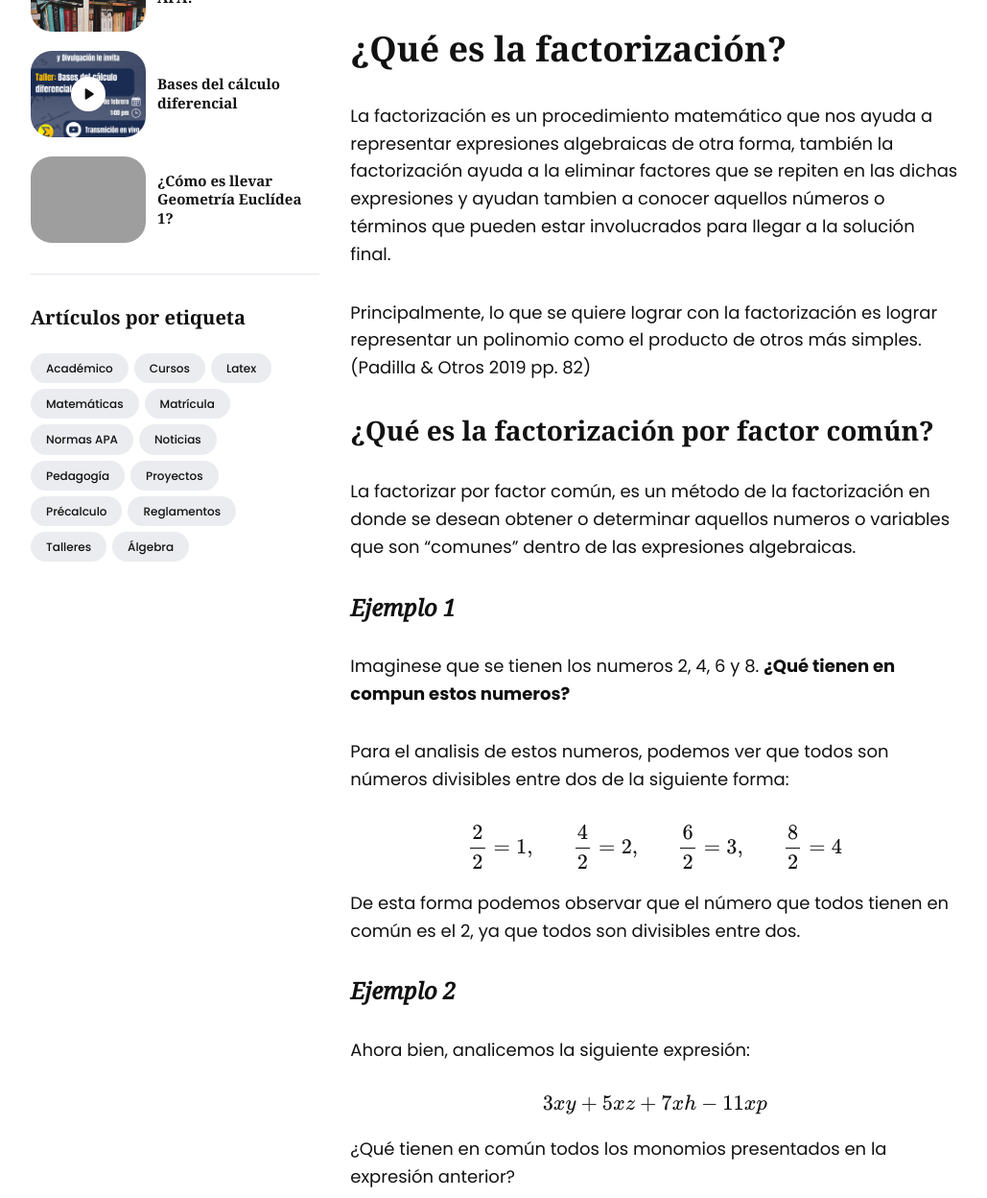
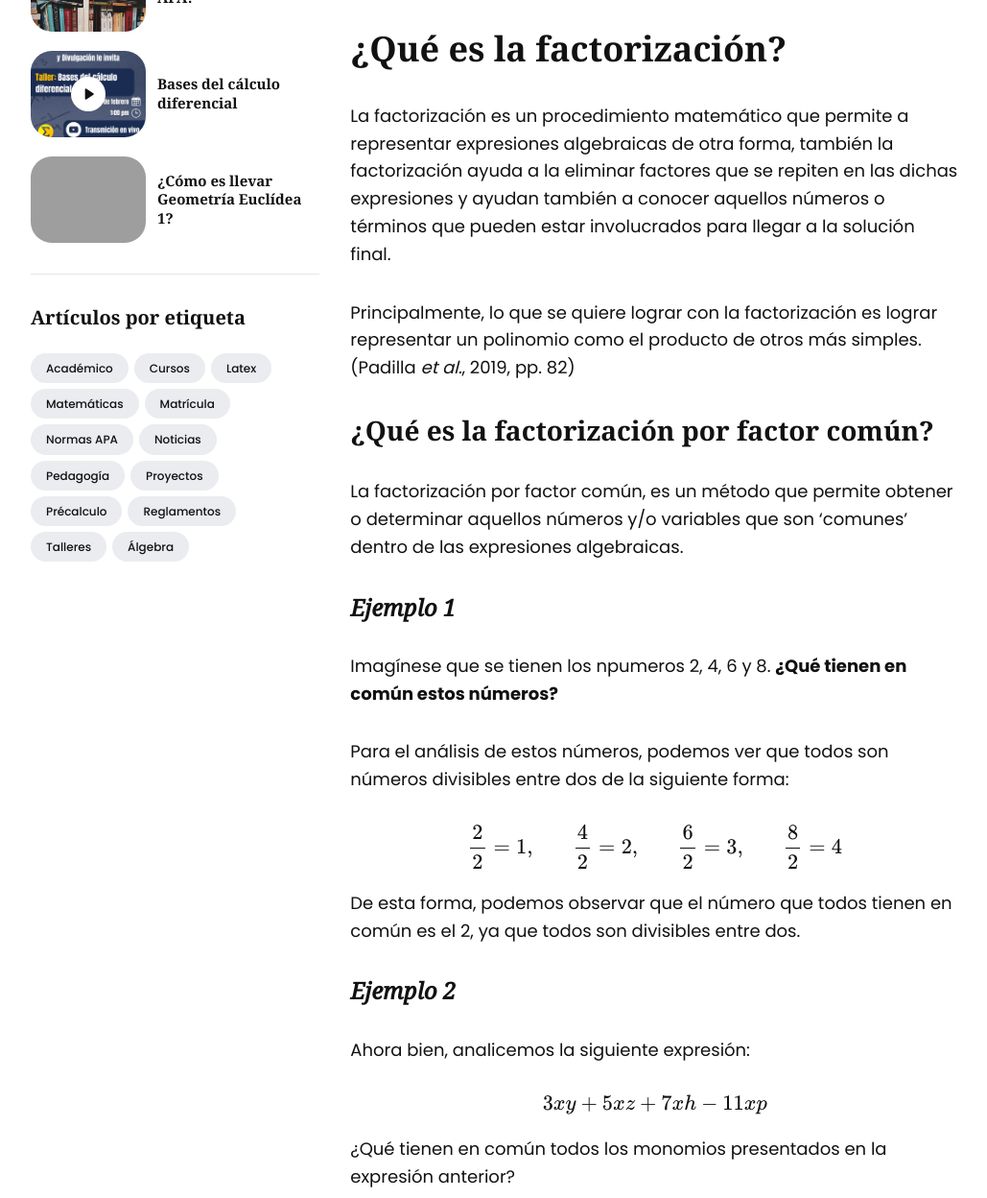
Before and after one commit to asoesem/asoesem.github.io, a Jekyll site: the page built from _posts/2024-04-04-factorizacion-por-factor-comun.md, in a window 1280 px wide and 1400 px high, scrolled down 679 px, cut to the strip 152-1400 px from the top of the window. Shown: the whole strip at 96% size, without its empty margins (124-1153 px from the left). Built offline with Jekyll 4.4.1, drawn with Linux system fonts in a browser that asks for light colours; some of the changed text lies outside the part shown; grey boxes are pictures that could not be loaded.

Commit message:
2024-04-04-factorizacion-por-factor-comun.md
Correcciones ortográficas.

```diff
--- a/_posts/2024-04-04-factorizacion-por-factor-comun.md
+++ b/_posts/2024-04-04-factorizacion-por-factor-comun.md
@@ -13,22 +13,22 @@ share: true
 ---
 # ¿Qué es la factorización?
 
-La factorización es un procedimiento matemático que nos ayuda a representar expresiones algebraicas de otra forma, también la factorización ayuda a la eliminar factores que se repiten en las dichas expresiones y ayudan tambien a conocer aquellos números o términos que pueden estar involucrados para llegar a la solución final.
+La factorización es un procedimiento matemático que permite a representar expresiones algebraicas de otra forma, también la factorización ayuda a la eliminar factores que se repiten en las dichas expresiones y ayudan también a conocer aquellos números o términos que pueden estar involucrados para llegar a la solución final.
 
-Principalmente, lo que se quiere lograr con la factorización es lograr representar un polinomio como el producto de otros más simples. (Padilla & Otros 2019 pp. 82)
+Principalmente, lo que se quiere lograr con la factorización es lograr representar un polinomio como el producto de otros más simples. (Padilla _et al._, 2019, pp. 82)
 ## ¿Qué es la factorización por factor común?
 
-La factorizar por factor común, es un método de la factorización en donde se desean obtener o determinar aquellos numeros o variables que son "comunes" dentro de las expresiones algebraicas.
+La factorización por factor común, es un método que permite obtener o determinar aquellos números y/o variables que son 'comunes' dentro de las expresiones algebraicas.
 
 ### ***Ejemplo 1***
 
-Imaginese que se tienen los numeros 2, 4, 6 y 8. **¿Qué tienen en compun estos numeros?**
+Imagínese que se tienen los npumeros 2, 4, 6 y 8. **¿Qué tienen en común estos números?**
 
-Para el analisis de estos numeros, podemos ver que todos son números divisibles entre dos de la siguiente forma:
+Para el análisis de estos números, podemos ver que todos son números divisibles entre dos de la siguiente forma:
 
 $$\dfrac{2}{2}=1, \hspace{1cm} \dfrac{4}{2}=2, \hspace{1cm} \dfrac{6}{2}=3, \hspace{1cm} \dfrac{8}{2}=4$$
 
-De esta forma podemos observar que el número que todos tienen en común es el 2, ya que todos son divisibles entre dos.
+De esta forma, podemos observar que el número que todos tienen en común es el 2, ya que todos son divisibles entre dos.
 
 ### ***Ejemplo 2***
 
@@ -54,11 +54,11 @@ Y así es como aplicamos la factorización por factor común.
 
 En muchas ocaciones, vamos a tener polinomios términos con exponentes diferentes a 1, por lo que en ese caso; debemos aplicar las propiedades de las potencias y extraer el <strong>mayor factor común</strong> . Por ejemplo, imaginemos que tenemos la expresión $$zx^3+yx^5$$
 
-Se sabe que el término $$zx^3=x\cdot x \cdot x \cdot z \hspace{0.5cm}$$ y que $$\hspace{0.5cm}yx^5=x \cdot x \cdot x \cdot x \cdot x \cdot x \cdot y, \hspace{0.5cm}$$ entonces si queremos encontrar <span style="text-decoration: underline;"><strong>los términos que se encuentran en común en ambos monomios</strong></span> entonces podemos decir que es $$x^3=x \cdot x \cdot x, \hspace{0.5cm}$$ por lo que la factorización correspondiente será:
+Se sabe que el término $$zx^3=x\cdot x \cdot x \cdot z \hspace{0.5cm}$$ y que $$\hspace{0.5cm}yx^5=x \cdot x \cdot x \cdot x \cdot x \cdot x \cdot y, \hspace{0.5cm}$$ entonces si queremos encontrar <span style="text-decoration: underline;"><strong>los términos que se encuentran en común en ambos monomios</strong></span>, entonces podemos decir que es $$x^3=x \cdot x \cdot x, \hspace{0.5cm}$$ por lo que la factorización correspondiente será:
 
 $$zx^3+yx^5=x^3(z+yx^2)$$
 
-Observese que si multiplicamos $$x^3 \cdot yx^2=yx^5$$ y de la misma forma si multiplicamos $$x^3 \cdot z=zx^3$$
+Obsérvese que si multiplicamos $$x^3 \cdot yx^2=yx^5$$ y, de la misma forma, si multiplicamos $$x^3 \cdot z=zx^3$$
 
 ### ***Ejemplo 4***
 
@@ -74,4 +74,4 @@ $$=8x^{3}y^{5}z^{4}(x^{3}z^{3}+2y^{2})  \hspace{1.5 cm}$$ Aplicando la ley distr
 
 ## Referencias bibliográficas
 
-Padilla. E. M. & Otros (2019). Precálculo versión preliminar. EUNED.
+Padilla Mora, E. R., Quesada Fernández, C. y Araya Román, D. (2019). _Precálculo versión preliminar_. EUNED.
```
Also changed, not shown: other parts of _posts/2024-04-04-factorizacion-por-factor-comun.md (+3 -3 lines).
